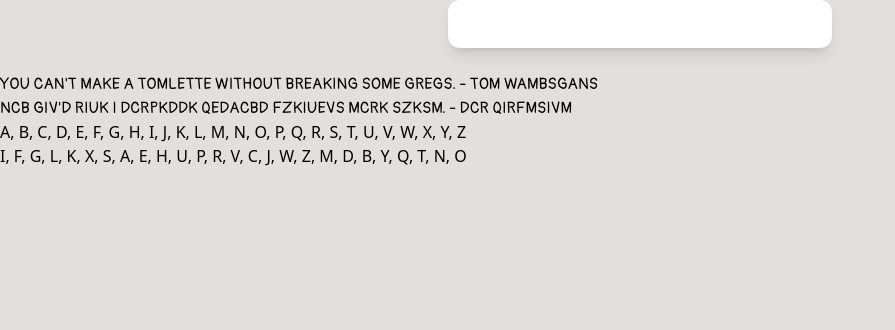
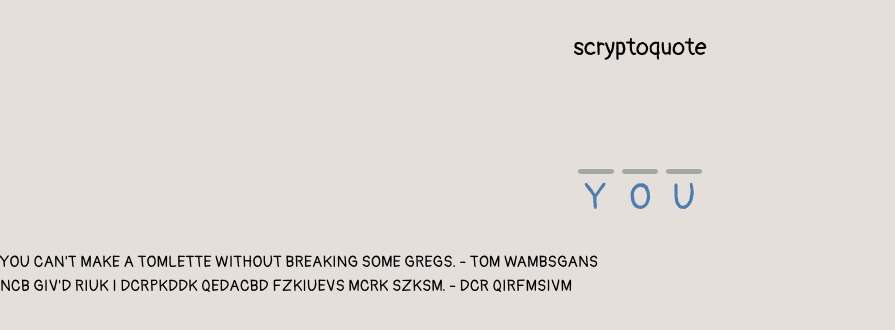
Before and after one commit to Thornrose/scryptoquote, a React (Vite) app: page /#/ in a window 1280 px wide. Shown: the top 330 px of the page, without its empty margins (0-895 px from the left). Built offline with nearby package versions, Linux system fonts and the light colour scheme; no server answers.

Commit message:
initial letter item component setup and colouring

```diff
--- a/src/pages/Home.tsx
+++ b/src/pages/Home.tsx
@@ -45,19 +45,28 @@ function Home() {
   }, []);
   return (
     <>
-      <div className=" mx-auto flex max-w-sm items-center space-x-4 rounded-xl bg-white p-6 font-pangolin shadow-lg">
-        <div>
-          <p className="font-pangolin text-slate-500">{quote}</p>
-          <div className="font-pangolin text-xl font-medium text-black">
-            {author}
-          </div>
-        </div>
-      </div>
-      <br />
+      <h1 className="m-8 flex justify-center font-pangolin text-2xl">
+        scryptoquote
+      </h1>
+      <ul className="flex flex-row justify-center gap-x-2 p-8 font-pangolin text-4xl">
+        <li className="flex flex-col text-center">
+          <input className="flex w-9 justify-center bg-transparent text-center text-neutral-700 focus:outline-none" />
+          <hr className="mb-1 h-1.5 rounded bg-cool-black/30" />
+          <p className="text-cool-blue">Y</p>
+        </li>
+        <li className="flex flex-col text-center">
+          <input className="flex w-9 justify-center bg-transparent text-center text-neutral-700 focus:outline-none" />
+          <hr className="mb-1 h-1.5 rounded bg-cool-black/30" />
+          <p className="text-cool-blue">O</p>
+        </li>
+        <li className="flex flex-col text-center">
+          <input className="flex w-9 justify-center bg-transparent text-center text-neutral-700 focus:outline-none" />
+          <hr className="mb-1 h-1.5 rounded bg-cool-black/30" />
+          <p className="text-cool-blue">U</p>
+        </li>
+      </ul>
       <div className="font-pangolin">{quoteArray}</div>
       <div className="font-pangolin">{shuffledQuote}</div>
-      <div>{alphabetArray.join(', ')}</div>
-      <div>{shuffledAlphabet.join(', ')}</div>
     </>
   );
 }
--- a/tailwind.config.js
+++ b/tailwind.config.js
@@ -5,6 +5,8 @@ export default {
     extend: {
       colors: {
         'cool-cream': '#e4dfda',
+        'cool-black': '#162521',
+        'cool-blue': '#4f7cac',
       },
       fontFamily: {
         pangolin: ['Pangolin', 'cursive'],
```
Also changed, not shown: src/pages/LetterItem.tsx (added).
